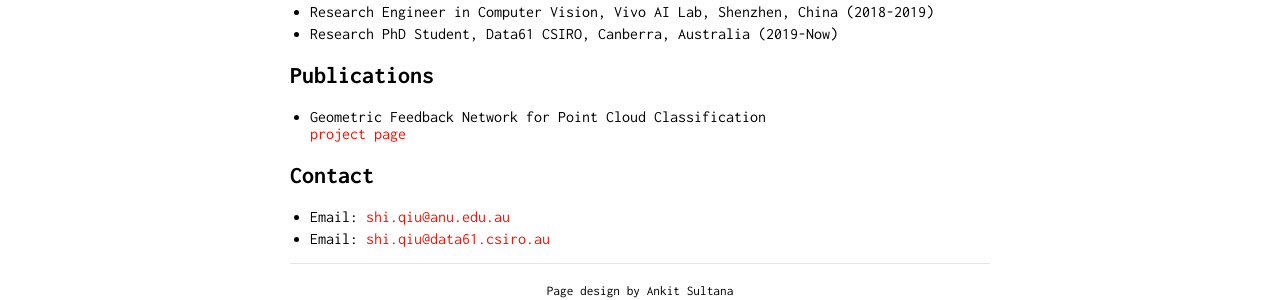
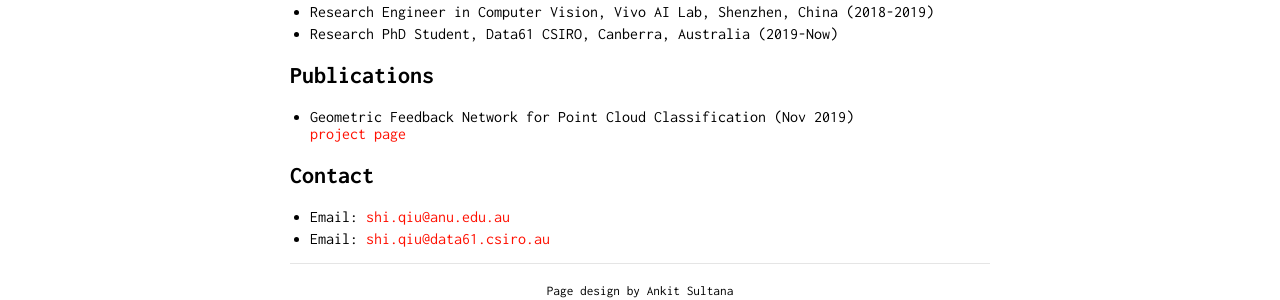
Before and after one commit to ShiQiu0419/ShiQiu0419.github.io, a Jekyll site: the page built from index.md, in a window 1280 px wide. Shown: the part 596-896 px from the top of the page. Built offline with Jekyll 4.4.1, drawn with Linux system fonts in a browser that asks for light colours; our own code applies the rules of GitHub Pages for plain Markdown files.

Commit message:
Update index.md

```diff
--- a/index.md
+++ b/index.md
@@ -19,7 +19,7 @@ Hi, I am Shi QIU (邱实), a 1st year PhD candidate at ANU College of Engineerin
 * Research PhD Student, Data61 CSIRO, Canberra, Australia (2019-Now)
 
 ## Publications
-* Geometric Feedback Network for Point Cloud Classification
+* Geometric Feedback Network for Point Cloud Classification (Nov 2019)
 [project page](https://github.com/ShiQiu0419/GFNet)
 
 ## Contact
```
